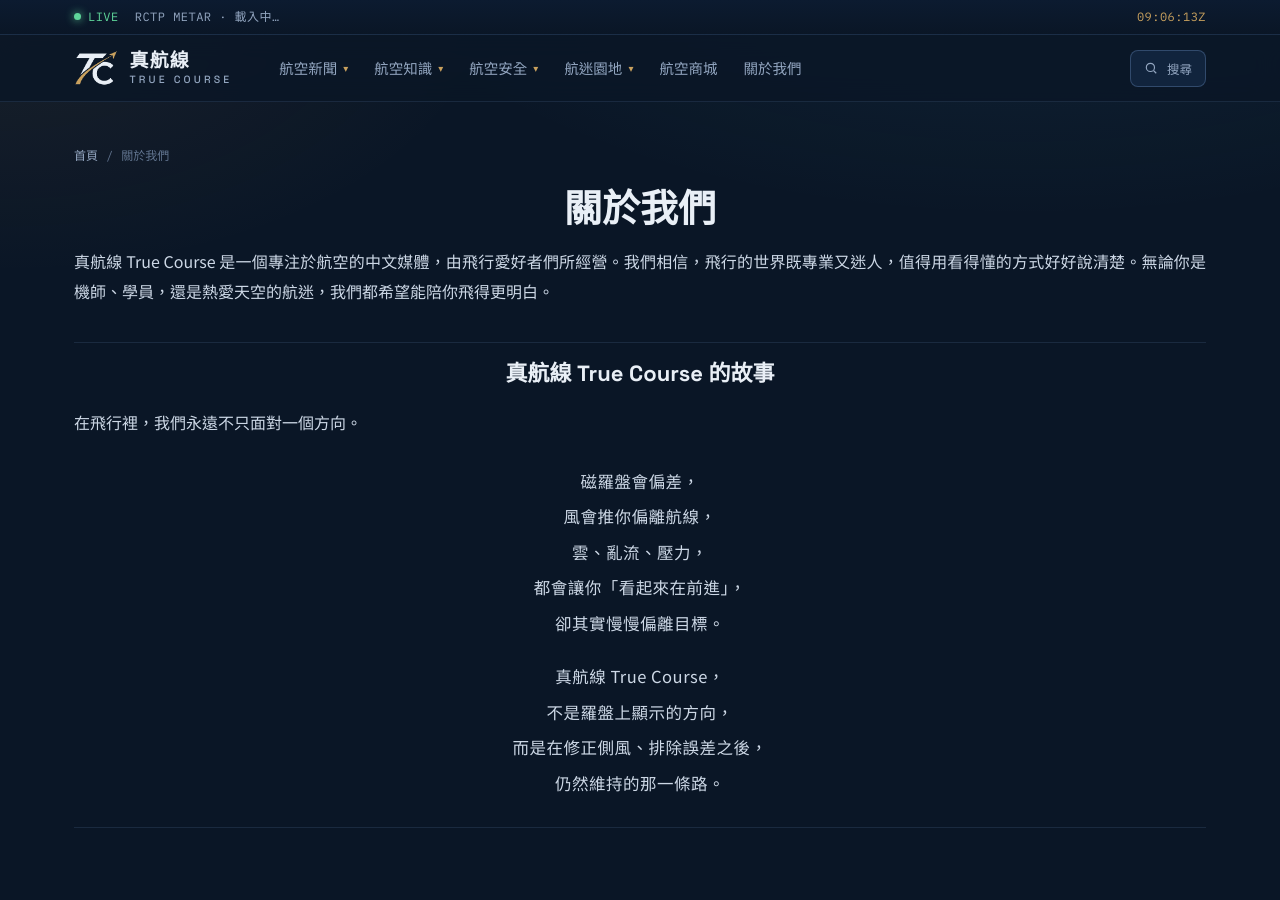
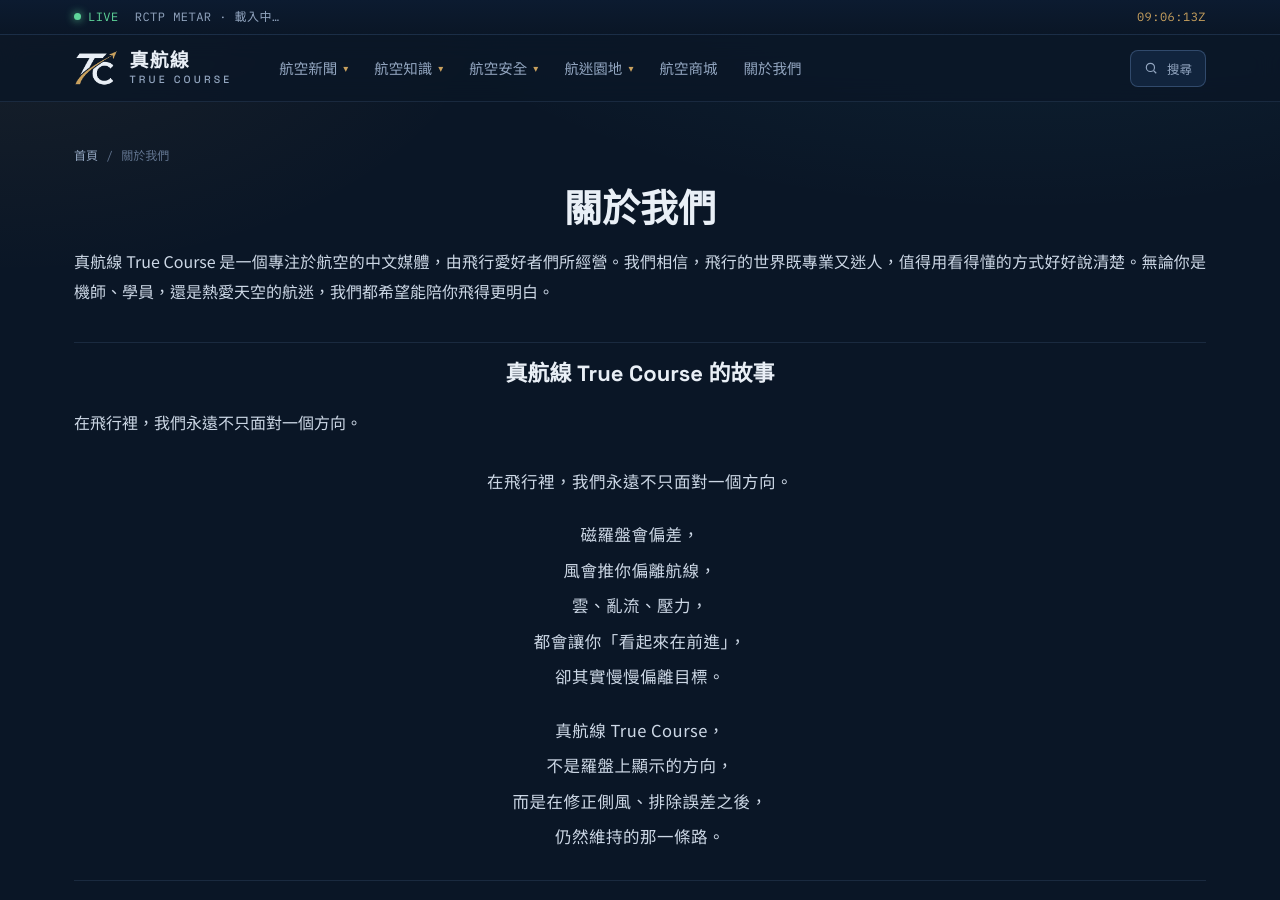
Before and after one commit to bill85412/tctw, a Jekyll site: the page built from about.md, in a window 1280 px wide and 900 px high. Built offline with Jekyll 4.4.1, drawn with Linux system fonts in a browser that asks for light colours.

Commit message:
Update about.md

```diff
--- a/about.md
+++ b/about.md
@@ -5,4 +5,4 @@
 kicker:
 crumb:
 ---
-<p>真航線 True Course 是一個專注於航空的中文媒體，由飛行愛好者們所經營。我們相信，飛行的世界既專業又迷人，值得用看得懂的方式好好說清楚。無論你是機師、學員，還是熱愛天空的航迷，我們都希望能陪你飛得更明白。</p><div class="story"><h2>真航線 True Course 的故事</h2><p>在飛行裡，我們永遠不只面對一個方向。</p><div class="poem"><p>磁羅盤會偏差，<br>風會推你偏離航線，<br>雲、亂流、壓力，<br>都會讓你「看起來在前進」，<br>卻其實慢慢偏離目標。</p><p>真航線 True Course，<br>不是羅盤上顯示的方向，<br>而是在修正側風、排除誤差之後，<br>仍然維持的那一條路。</p></div></div>
+<p>真航線 True Course 是一個專注於航空的中文媒體，由飛行愛好者們所經營。我們相信，飛行的世界既專業又迷人，值得用看得懂的方式好好說清楚。無論你是機師、學員，還是熱愛天空的航迷，我們都希望能陪你飛得更明白。</p><div class="story"><h2>真航線 True Course 的故事</h2><p>在飛行裡，我們永遠不只面對一個方向。</p><div class="poem"><p>在飛行裡，我們永遠不只面對一個方向。</p><p>磁羅盤會偏差，<br>風會推你偏離航線，<br>雲、亂流、壓力，<br>都會讓你「看起來在前進」，<br>卻其實慢慢偏離目標。</p><p>真航線 True Course，<br>不是羅盤上顯示的方向，<br>而是在修正側風、排除誤差之後，<br>仍然維持的那一條路。</p></div></div>
```
